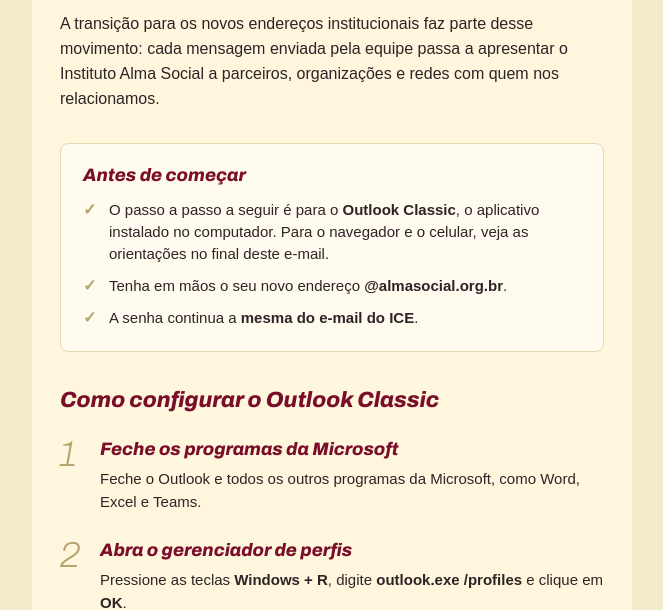
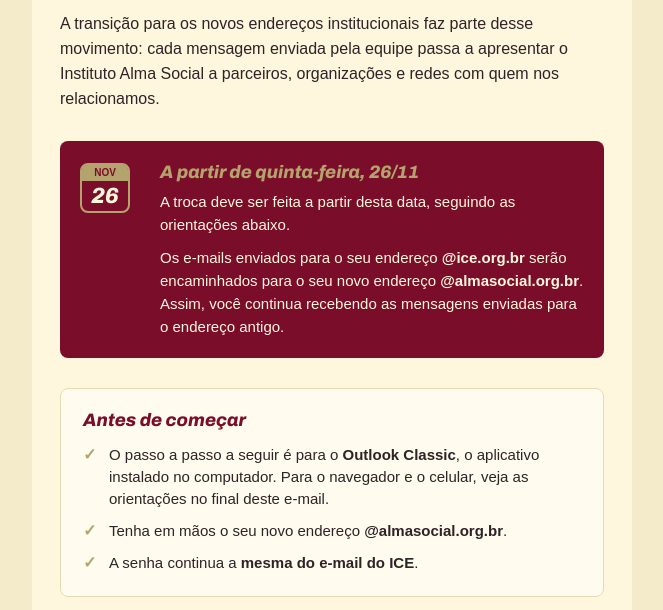
Before and after one commit to almasociaal/equipe, a plain HTML site: page outlook.html in a window 1280 px wide. Shown: the part 816-1426 px from the top of the page, without its empty margins (308-971 px from the left). Drawn offline with Linux system fonts and the light colour scheme.

Commit message:
Update email notification content in outlook.html

```diff
--- a/outlook.html
+++ b/outlook.html
@@ -31,7 +31,7 @@
 <!--[if mso]><style>body,table,td,p,a,span,div { font-family:Arial,Helvetica,sans-serif !important; }</style><![endif]-->
 </head>
 <body style="margin:0;padding:0;background:#F4EBCB;">
-<div style="display:none;max-height:0;overflow:hidden;opacity:0;mso-hide:all;">*|PRIMEIRO_NOME|*, veja como configurar o seu e-mail @almasocial.org.br no Outlook.</div>
+<div style="display:none;max-height:0;overflow:hidden;opacity:0;mso-hide:all;">*|PRIMEIRO_NOME|*, a partir de 26/11, configure o seu e-mail @almasocial.org.br no Outlook. Veja como.</div>
 
 <table role="presentation" width="100%" cellpadding="0" cellspacing="0" border="0" style="background:#F4EBCB;">
 <tr><td align="center" style="padding:24px 8px;">
@@ -73,6 +73,23 @@
   <p style="margin:0 0 12px 0;font-family:'Archivo',Arial,Helvetica,sans-serif;font-size:22px;line-height:28px;font-weight:800;font-style:italic;color:#7A0E2A;">Por que o nosso e-mail muda</p>
   <p style="margin:0 0 14px 0;font-family:Arial,Helvetica,sans-serif;font-size:16px;line-height:25px;color:#2E2326;">O ICE se expande para Instituto Alma Social. Não se trata de uma ruptura, mas da evolução de uma história, e a nova identidade passa a valer também nos canais que usamos todos os dias.</p>
   <p style="margin:0;font-family:Arial,Helvetica,sans-serif;font-size:16px;line-height:25px;color:#2E2326;">A transição para os novos endereços institucionais faz parte desse movimento: cada mensagem enviada pela equipe passa a apresentar o Instituto Alma Social a parceiros, organizações e redes com quem nos relacionamos.</p>
+</td></tr>
+
+<!-- QUANDO -->
+<tr><td class="pad" style="padding-top:28px;padding-left:28px;padding-right:28px;">
+  <table role="presentation" width="100%" cellpadding="0" cellspacing="0" border="0" style="background:#7A0E2A;border-radius:8px;"><tr>
+    <td width="64" valign="top" style="width:64px;padding:22px 0 22px 20px;">
+      <table role="presentation" cellpadding="0" cellspacing="0" border="0"><tr><td width="46" align="center" style="width:46px;border:2px solid #B5A36D;border-radius:8px;">
+        <div style="background:#B5A36D;border-radius:5px 5px 0 0;font-family:Arial,Helvetica,sans-serif;font-size:10px;line-height:16px;font-weight:bold;color:#7A0E2A;">NOV</div>
+        <div style="font-family:'Archivo',Arial,Helvetica,sans-serif;font-size:22px;line-height:30px;font-weight:800;font-style:italic;color:#FEF7DD;">26</div>
+      </td></tr></table>
+    </td>
+    <td valign="top" style="padding:20px 20px 20px 16px;">
+      <p style="margin:0 0 6px 0;font-family:'Archivo',Arial,Helvetica,sans-serif;font-size:18px;line-height:23px;font-weight:800;font-style:italic;color:#B5A36D;">A partir de quinta-feira, 26/11</p>
+      <p style="margin:0 0 10px 0;font-family:Arial,Helvetica,sans-serif;font-size:15px;line-height:23px;color:#FEF7DD;">A troca deve ser feita a partir desta data, seguindo as orientações abaixo.</p>
+      <p style="margin:0;font-family:Arial,Helvetica,sans-serif;font-size:15px;line-height:23px;color:#FEF7DD;">Os e-mails enviados para o seu endereço <strong>@ice.org.br</strong> serão encaminhados para o seu novo endereço <strong>@almasocial.org.br</strong>. Assim, você continua recebendo as mensagens enviadas para o endereço antigo.</p>
+    </td>
+  </tr></table>
 </td></tr>
 
 <!-- ANTES DE COMEÇAR -->
```
